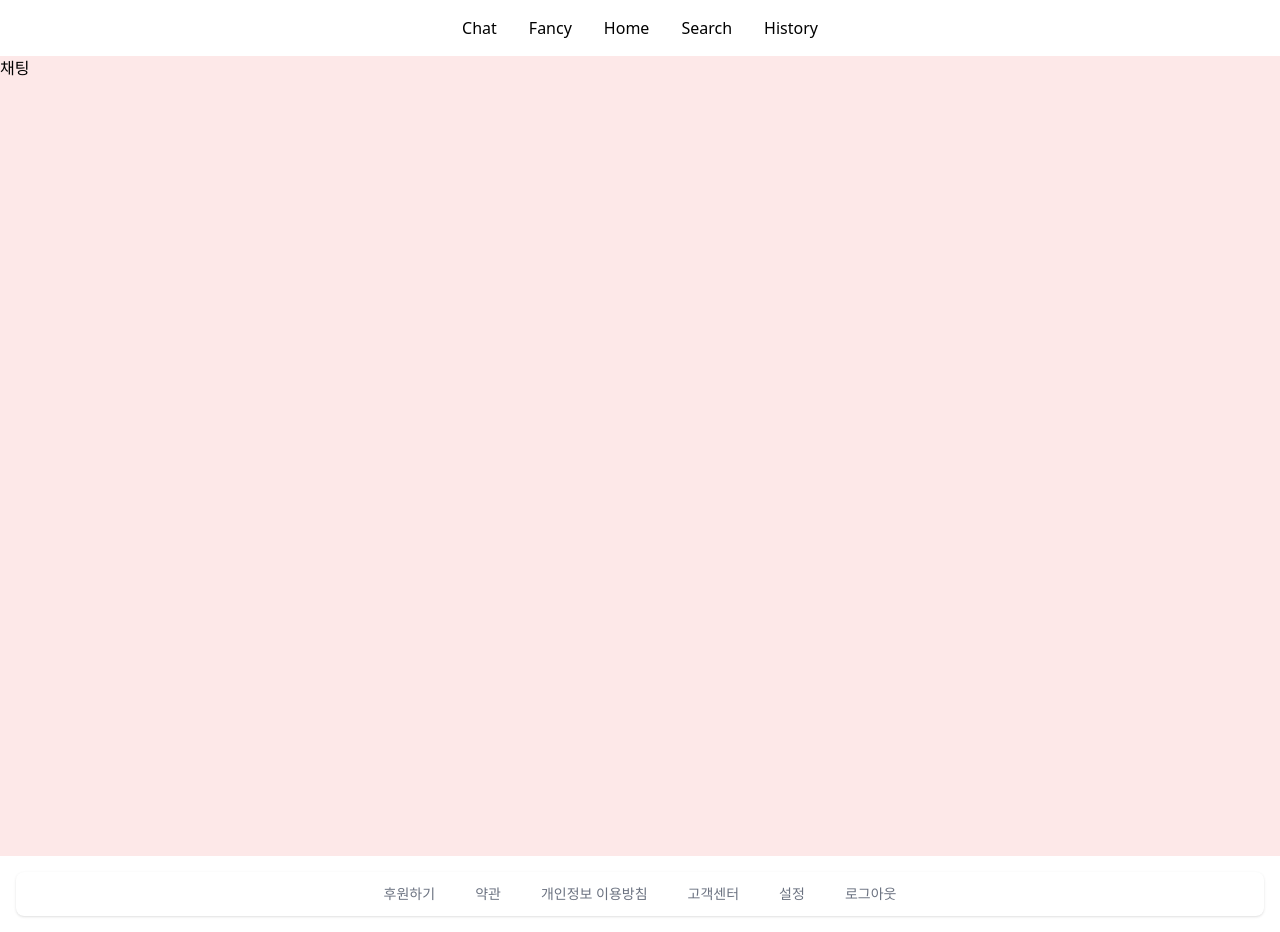
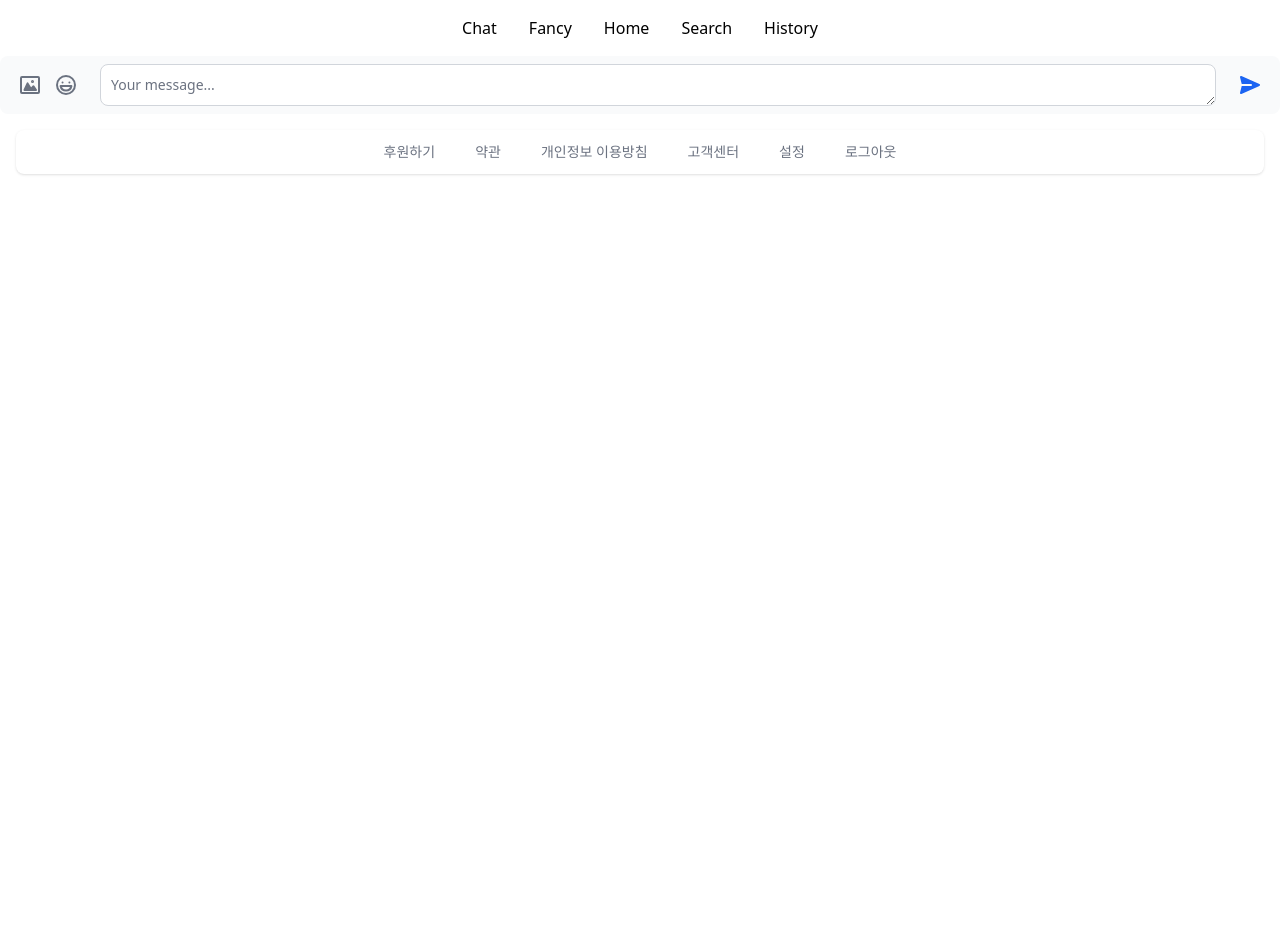
Before and after one commit to 42Seoul-Tea42/frontend, a Next.js app: page /home/chat in a window 1280 px wide. After the commit the page ends 800 px from the top, so only its background shows below. Built offline with nearby package versions, Linux system fonts and the light colour scheme.

Commit message:
rename home 안의 페이지 세부경로들을 routes안에 배치

```diff
--- /dev/null
+++ b/app/home/(routes)/chat/page.tsx
@@ -0,0 +1,87 @@
+const Chat = () => {
+  return (
+    <form>
+      <label htmlFor="chat" className="sr-only">
+        Your message (/500)
+      </label>
+      <div className="flex items-center px-3 py-2 rounded-lg bg-gray-50 dark:bg-gray-700">
+        <button
+          type="button"
+          className="inline-flex justify-center p-2 text-gray-500 rounded-lg cursor-pointer hover:text-gray-900 hover:bg-gray-100 dark:text-gray-400 dark:hover:text-white dark:hover:bg-gray-600"
+        >
+          <svg
+            className="w-5 h-5"
+            aria-hidden="true"
+            xmlns="http://www.w3.org/2000/svg"
+            fill="none"
+            viewBox="0 0 20 18"
+          >
+            <path
+              fill="currentColor"
+              d="M13 5.5a.5.5 0 1 1-1 0 .5.5 0 0 1 1 0ZM7.565 7.423 4.5 14h11.518l-2.516-3.71L11 13 7.565 7.423Z"
+            />
+            <path
+              stroke="currentColor"
+              strokeLinecap="round"
+              strokeLinejoin="round"
+              strokeWidth="2"
+              d="M18 1H2a1 1 0 0 0-1 1v14a1 1 0 0 0 1 1h16a1 1 0 0 0 1-1V2a1 1 0 0 0-1-1Z"
+            />
+            <path
+              stroke="currentColor"
+              strokeLinecap="round"
+              strokeLinejoin="round"
+              strokeWidth="2"
+              d="M13 5.5a.5.5 0 1 1-1 0 .5.5 0 0 1 1 0ZM7.565 7.423 4.5 14h11.518l-2.516-3.71L11 13 7.565 7.423Z"
+            />
+          </svg>
+          <span className="sr-only">Upload image</span>
+        </button>
+        <button
+          type="button"
+          className="p-2 text-gray-500 rounded-lg cursor-pointer hover:text-gray-900 hover:bg-gray-100 dark:text-gray-400 dark:hover:text-white dark:hover:bg-gray-600"
+        >
+          <svg
+            className="w-5 h-5"
+            aria-hidden="true"
+            xmlns="http://www.w3.org/2000/svg"
+            fill="none"
+            viewBox="0 0 20 20"
+          >
+            <path
+              stroke="currentColor"
+              strokeLinecap="round"
+              strokeLinejoin="round"
+              strokeWidth="2"
+              d="M13.408 7.5h.01m-6.876 0h.01M19 10a9 9 0 1 1-18 0 9 9 0 0 1 18 0ZM4.6 11a5.5 5.5 0 0 0 10.81 0H4.6Z"
+            />
+          </svg>
+          <span className="sr-only">Add emoji</span>
+        </button>
+        <textarea
+          id="chat"
+          rows={1}
+          className="block mx-4 p-2.5 w-full text-sm text-gray-900 bg-white rounded-lg border border-gray-300 focus:ring-blue-500 focus:border-blue-500 dark:bg-gray-800 dark:border-gray-600 dark:placeholder-gray-400 dark:text-white dark:focus:ring-blue-500 dark:focus:border-blue-500"
+          placeholder="Your message..."
+        ></textarea>
+        <button
+          type="submit"
+          className="inline-flex justify-center p-2 text-blue-600 rounded-full cursor-pointer hover:bg-blue-100 dark:text-blue-500 dark:hover:bg-gray-600"
+        >
+          <svg
+            className="w-5 h-5 rotate-90 rtl:-rotate-90"
+            aria-hidden="true"
+            xmlns="http://www.w3.org/2000/svg"
+            fill="currentColor"
+            viewBox="0 0 18 20"
+          >
+            <path d="m17.914 18.594-8-18a1 1 0 0 0-1.828 0l-8 18a1 1 0 0 0 1.157 1.376L8 18.281V9a1 1 0 0 1 2 0v9.281l6.758 1.689a1 1 0 0 0 1.156-1.376Z" />
+          </svg>
+          <span className="sr-only">Send message</span>
+        </button>
+      </div>
+    </form>
+  );
+};
+
+export default Chat;
--- a/app/home/search/components/InputRangeStarBar.tsx
+++ b/app/home/(routes)/search/components/InputRangeStarBar.tsx
@@ -1,10 +1,12 @@
 import React, { useState } from 'react';
 import StarButton from './StarButton';
-import { RootState } from '../../../store';
+import { RootState } from '../../../../store';
 import { useSelector } from 'react-redux';
 
 const StarRatingBar: React.FC = () => {
-  const starValue: number = useSelector((state: RootState) => state.searchValue.fame);
+  const starValue: number = useSelector(
+    (state: RootState) => state.searchValue.fame
+  );
 
   return (
     <div>
--- a/app/home/search/components/StarButton.tsx
+++ b/app/home/(routes)/search/components/StarButton.tsx
@@ -1,7 +1,7 @@
 'use client';
 
 import { useDispatch } from 'react-redux';
-import { setStarCount } from '../../../store/slices/searchValueDataSlice';
+import { setStarCount } from '../../../../store/slices/searchValueDataSlice';
 import IconStar from './IconStar';
 
 interface StarButtonProps {
--- a/app/home/chat/page.tsx
+++ /dev/null
@@ -1,9 +0,0 @@
-const Chat = () => {
-  return (
-    <>
-      <h1 className="w-full bg-red-100 h-screen">채팅</h1>
-    </>
-  );
-};
-
-export default Chat;
```
Also changed, not shown: app/home/(routes)/search/page.tsx (renamed from app/home/search/page.tsx, +5 -3 lines), app/home/(routes)/fancy/page.tsx (renamed from app/home/fancy/page.tsx), app/home/(routes)/history/page.tsx (renamed from app/home/history/page.tsx), app/home/(routes)/logout/page.tsx (renamed from app/home/logout/page.tsx), app/home/(routes)/search/components/IconStar.tsx (renamed from app/home/search/components/IconStar.tsx), app/home/(routes)/setting/page.tsx (renamed from app/home/setting/page.tsx).
